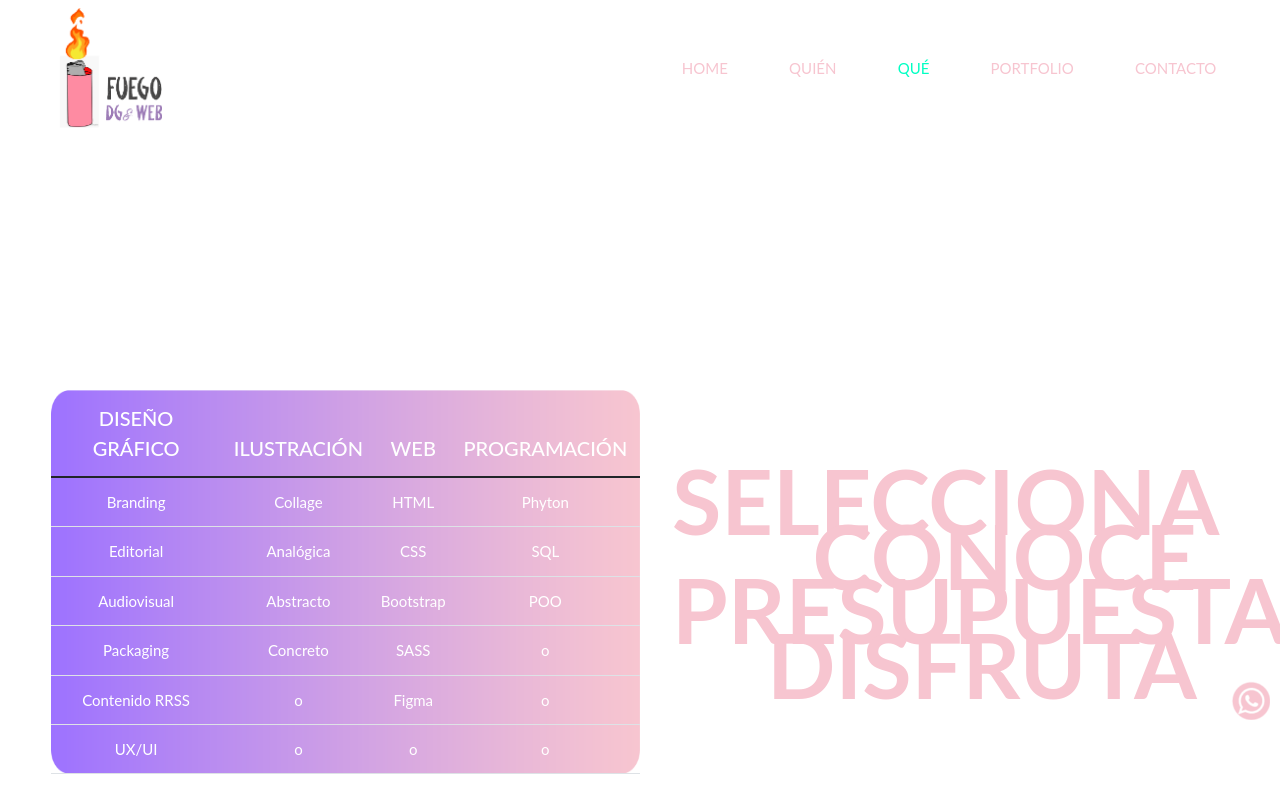
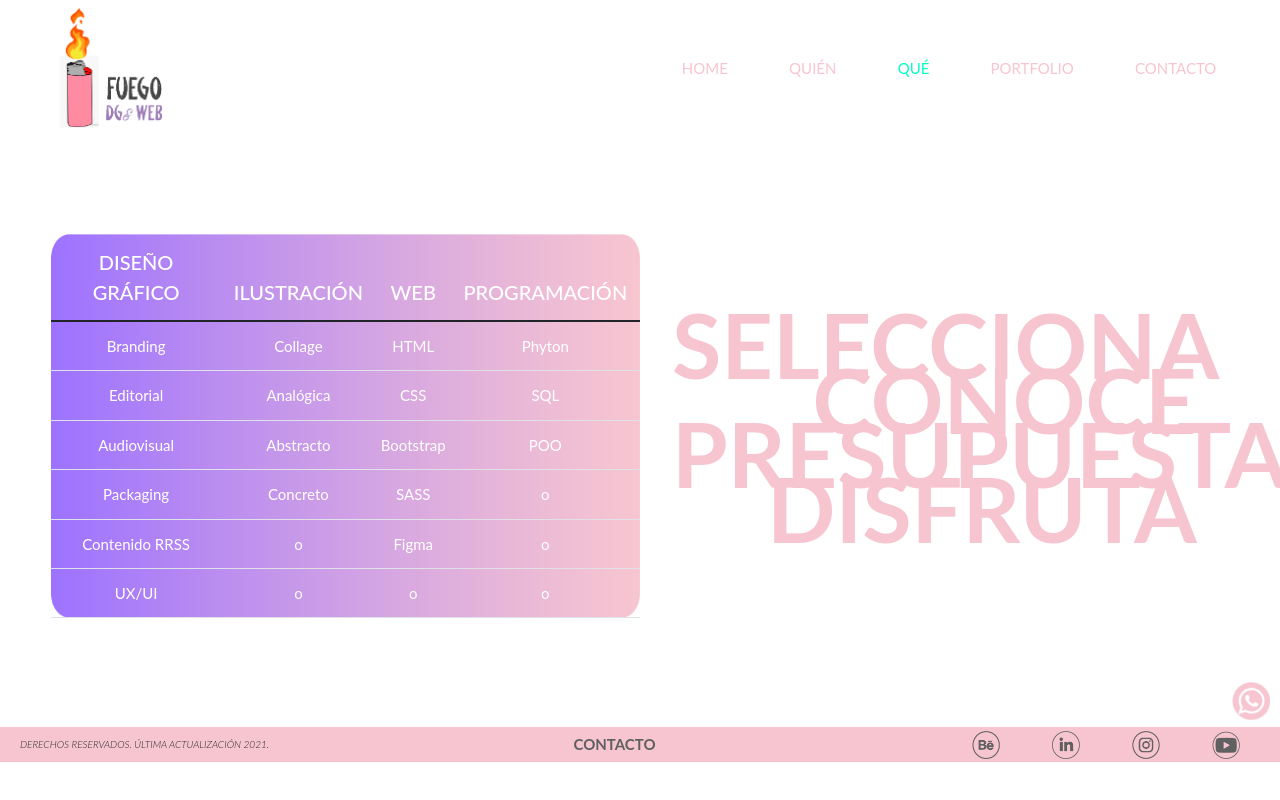
Before and after one commit to GabrielaBalagur/Fuego, a website: page pages/que.html in a window 1280 px wide. Shown: the top 800 px of the page. Drawn offline with nearby package versions, Linux system fonts and the light colour scheme.

Commit message:
Tercer Commit

```diff
--- a/scss/_mainContacto.scss
+++ b/scss/_mainContacto.scss
@@ -1,4 +1,5 @@
 .mainContacto{
+    height: 77.8vh;
     color: $colorCinco;
     background: linear-gradient(to right, $colorTres, $colorSeis);
     display: flex;
--- a/scss/_mainQue.scss
+++ b/scss/_mainQue.scss
@@ -1,5 +1,5 @@
 .divFlexQue{
-    height: 100vh;
+    height: 61vh;
     display: flex;
     align-items: center;
     justify-items: center;
```
Also changed, not shown: css/estilosSass.css.
